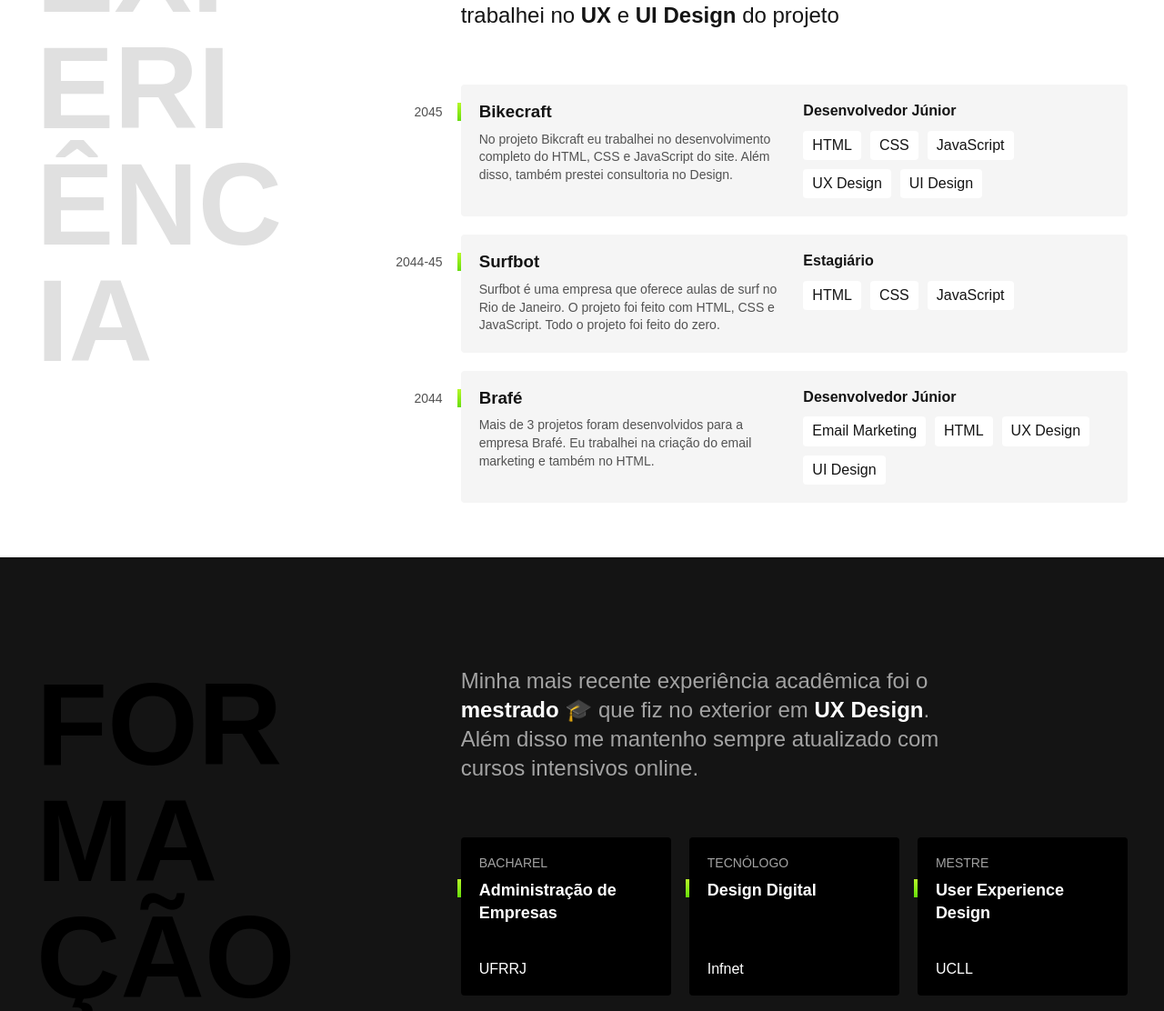
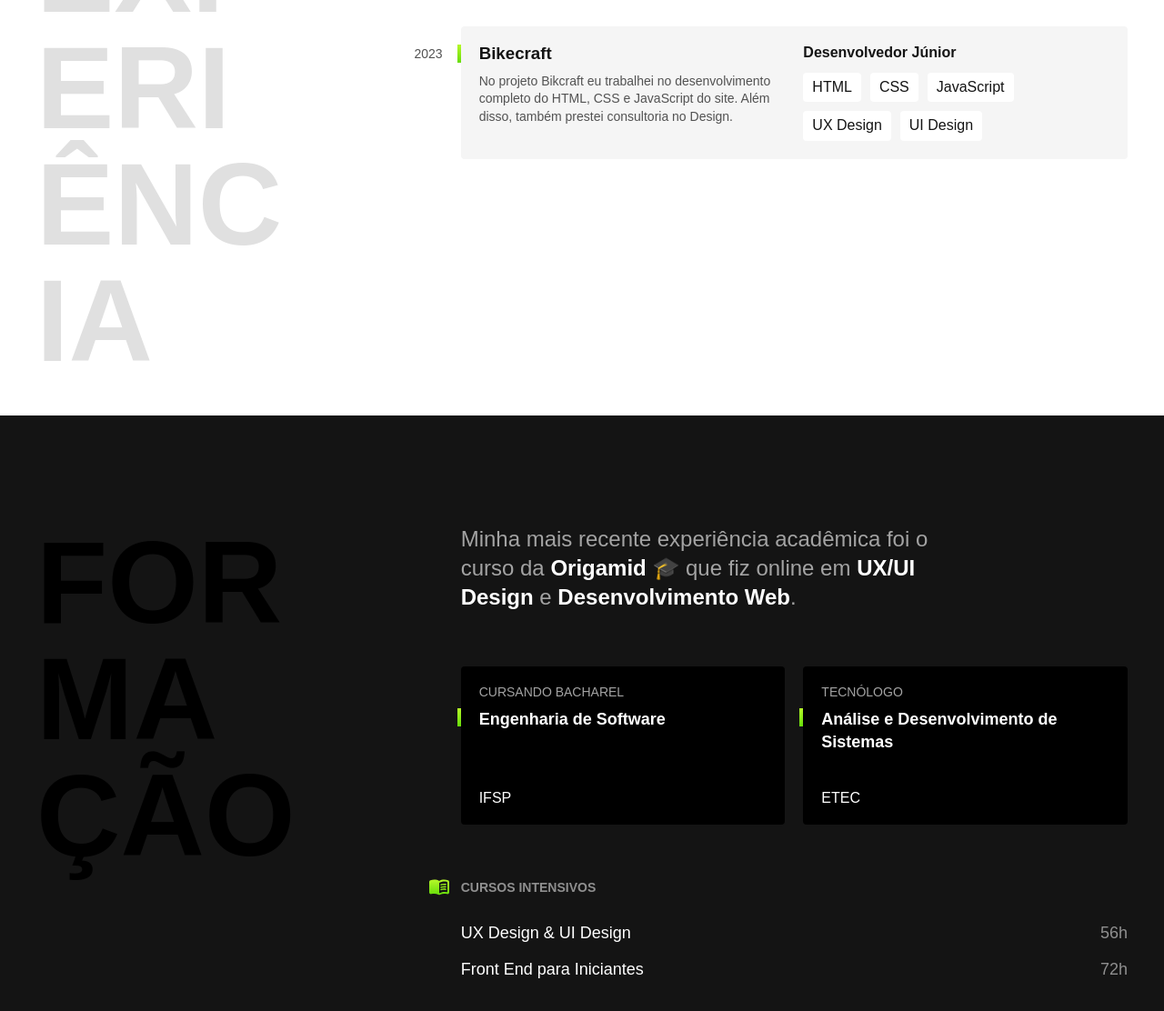
Before and after one commit to GuilhermeOzaki/GuilhermeOzaki.github.io, a plain HTML site: page index.html in a window 1280 px wide. Shown: the part 858-1970 px from the top of the page at 91% size. Drawn offline with Linux system fonts and the light colour scheme.

Commit message:
atualização geral

```diff
--- a/index.html
+++ b/index.html
@@ -33,10 +33,10 @@
     <section class="experiencia" id="experiencia" aria-label="Experiência">
         <h2 class="subtitulo">Experiência</h2>
         <div>
-            <p class="experiencia-texto">Desenvolvo pequenos projetos como Bikcraft utilizando apenas <strong>HTML</strong>, <strong>CSS</strong> e <strong>JavaScript</strong>. Para aplicativos web como a rede social Dogs eu trabalhei no <strong>UX</strong> e <strong>UI Design</strong> do projeto</p>
+            <p class="experiencia-texto">Desenvolvo pequenos projetos como Bikcraft utilizando apenas <strong>HTML</strong>, <strong>CSS</strong> e <strong>JavaScript</strong>.
 
             <div class="empresa">
-                <span class="empresa-ano">2045</span>
+                <span class="empresa-ano">2023</span>
                 <h3 class="empresa-titulo">Bikecraft</h3>
                 <span class="empresa-titulo">Desenvolvedor Júnior</span>
                 <p class="empresa-texto">No projeto Bikcraft eu trabalhei no desenvolvimento completo do HTML, CSS e JavaScript do site. Além disso, também prestei consultoria no Design.</p>
@@ -48,32 +48,7 @@
                     <li>UI Design</li>
                 </ul>
             </div>
-            <div class="empresa">
-                <span class="empresa-ano">2044-45
-                </span>
-                <h3 class="empresa-titulo">Surfbot</h3>
-                <span class="empresa-titulo">Estagiário</span>
-                <p class="empresa-texto">Surfbot é uma empresa que oferece aulas de surf no Rio de Janeiro. O projeto foi feito com HTML, CSS e JavaScript. Todo o projeto foi feito do zero.
-                </p>
-                <ul class="empresa-habilidades">
-                    <li>HTML</li>
-                    <li>CSS</li>
-                    <li>JavaScript</li>
-                </ul>
-            </div>
-            <div class="empresa">
-                <span class="empresa-ano">2044</span>
-                <h3 class="empresa-titulo">Brafé</h3>
-                <span class="empresa-titulo">Desenvolvedor Júnior</span>
-                <p class="empresa-texto">Mais de 3 projetos foram desenvolvidos para a empresa Brafé. Eu trabalhei na criação do email marketing e também no HTML.
-                </p>
-                <ul class="empresa-habilidades">
-                    <li>Email Marketing</li>
-                    <li>HTML</li>
-                    <li>UX Design</li>
-                    <li>UI Design</li>
-                </ul>
-            </div>
+
 
         </div>
     </section>
@@ -84,26 +59,22 @@
 
             <div>
                 <p class="formacao-texto">
-                    Minha mais recente experiência acadêmica foi o <strong>mestrado</strong> 🎓 que fiz no exterior em <strong>UX Design</strong>. Além disso me mantenho sempre atualizado com cursos intensivos online.
+                    Minha mais recente experiência acadêmica foi o curso da <strong>Origamid</strong> 🎓 que fiz online em <strong>UX/UI Design</strong> e <strong>Desenvolvimento Web</strong>.
                 </p>
 
                 <ul class="faculdade-lista">
                     <li class="faculdade">
-                        <span class="faculdade-tipo">Bacharel</span>
-                        <h3 class="faculdade-curso">Administração de Empresas</h3>
-                        <span class="faculdade-institucao">UFRRJ</span>
+                        <span class="faculdade-tipo"> Cursando Bacharel</span>
+                        <h3 class="faculdade-curso">Engenharia de Software</h3>
+                        <span class="faculdade-institucao">IFSP</span>
                     </li>
                     <li class="faculdade">
                         <span class="faculdade-tipo">Tecnólogo</span>
-                        <h3 class="faculdade-curso">Design Digital
+                        <h3 class="faculdade-curso">Análise e Desenvolvimento de Sistemas
                         </h3>
-                        <span class="faculdade-institucao">Infnet</span>
+                        <span class="faculdade-institucao">ETEC</span>
                     </li>
-                    <li class="faculdade">
-                        <span class="faculdade-tipo">Mestre</span>
-                        <h3 class="faculdade-curso">User Experience Design</h3>
-                        <span class="faculdade-institucao">UCLL</span>
-                    </li>
+
                 </ul>
 
                 <div class="formacao-extra">
@@ -135,7 +106,7 @@
                 <li>+55 16 992040611</li>
                 <li><a href="https://www.instagram.com/guilherme.ozaki/">@guilherme.ozaki</a></li>
             </ul>
-            <p class="footer-copy">Lobo. Alguns direitos reservados.</p>
+            <p class="footer-copy">Guilherme Ozaki. Alguns direitos reservados.</p>
         </div>
 
     </footer>
```
